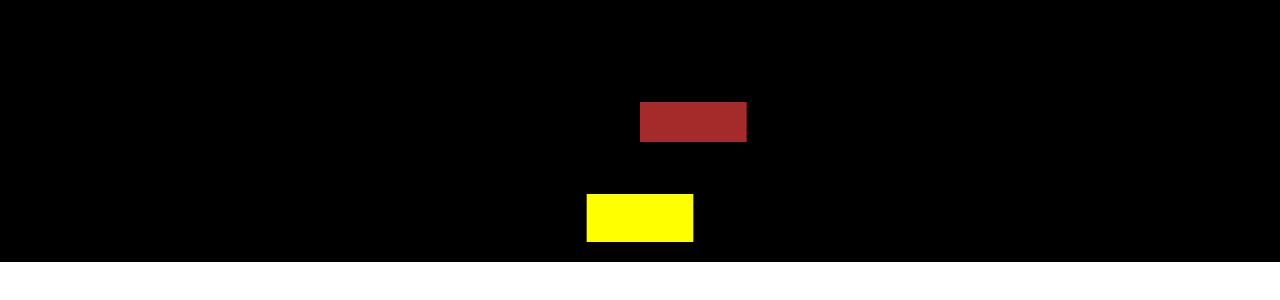
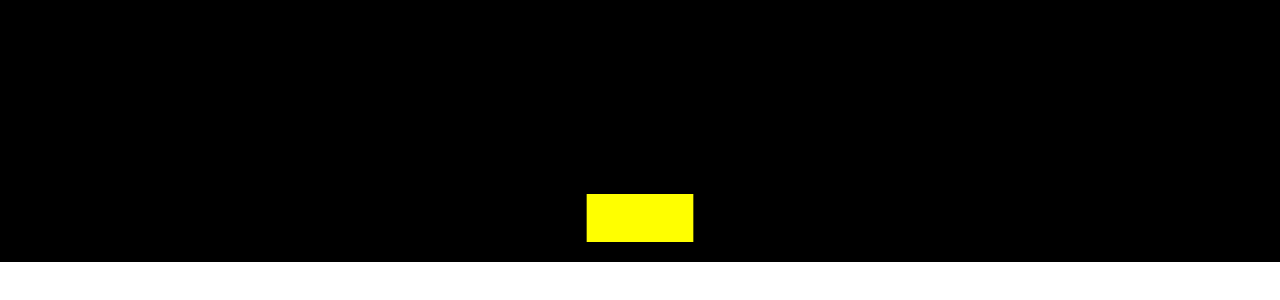
Before and after one commit to Blueblueteacher/game, a plain HTML site: page index.html in a window 1280 px wide. Shown: the part 378-678 px from the top of the page. Drawn offline with Linux system fonts and the light colour scheme.

Commit message:
Update index.html

```diff
--- a/index.html
+++ b/index.html
@@ -28,61 +28,43 @@
         let scaleFactorX = 1;
         let scaleFactorY = 1;
 
+        // 먼저 player 객체를 정의
+        const playerWidth = 50;
+        const playerHeight = 60;
+        let player = {
+            x: 0,  // 초기 값 설정
+            y: 0,  // 초기 값 설정
+            width: playerWidth,
+            height: playerHeight,
+            speed: 5,
+            dx: 0
+        };
+
         // 캔버스 크기를 화면 크기에 맞게 조정
         function resizeCanvas() {
             canvas.width = window.innerWidth;
             canvas.height = window.innerHeight * 0.8;  // 전체 높이의 80%로 설정
             scaleFactorX = canvas.width / baseWidth;
             scaleFactorY = canvas.height / baseHeight;
+
+            // player 객체 크기와 위치를 설정
+            player.width = playerWidth * scaleFactorX;
+            player.height = playerHeight * scaleFactorY;
+            player.x = canvas.width / 2 - player.width / 2;
+            player.y = canvas.height - player.height - 20;
         }
 
         window.addEventListener('resize', resizeCanvas);
         resizeCanvas();  // 처음 로드할 때 캔버스 크기 맞춤
-
-        const playerWidth = 50;
-        const playerHeight = 60;
-        const poopWidth = 50;
-        const poopHeight = 50;
-
-        let player = {
-            x: canvas.width / 2 - playerWidth * scaleFactorX / 2,
-            y: canvas.height - playerHeight * scaleFactorY - 20,
-            width: playerWidth * scaleFactorX,
-            height: playerHeight * scaleFactorY,
-            speed: 5 * scaleFactorX,
-            dx: 0
-        };
-
-        let poops = [
-            { x: canvas.width / 2, y: 0, width: poopWidth * scaleFactorX, height: poopHeight * scaleFactorY, speed: 2 * scaleFactorY }
-        ];
 
         function drawPlayer() {
             ctx.fillStyle = 'yellow';  // 플레이어를 노란색 사각형으로 표시
             ctx.fillRect(player.x, player.y, player.width, player.height);
         }
 
-        function drawPoops() {
-            ctx.fillStyle = 'brown';  // 똥을 갈색 사각형으로 표시
-            poops.forEach((poop) => {
-                ctx.fillRect(poop.x, poop.y, poop.width, poop.height);
-            });
-        }
-
-        function updatePoops() {
-            poops.forEach((poop) => {
-                poop.y += poop.speed;
-                if (poop.y > canvas.height) {
-                    poop.y = 0;  // 화면을 넘어가면 다시 위에서 떨어지게
-                }
-            });
-        }
-
         function update() {
             ctx.clearRect(0, 0, canvas.width, canvas.height);  // 캔버스를 지움
-            drawPlayer();
-            drawPoops();
-            updatePoops();
+            drawPlayer();  // 플레이어를 그림
             requestAnimationFrame(update);
         }
 
```
